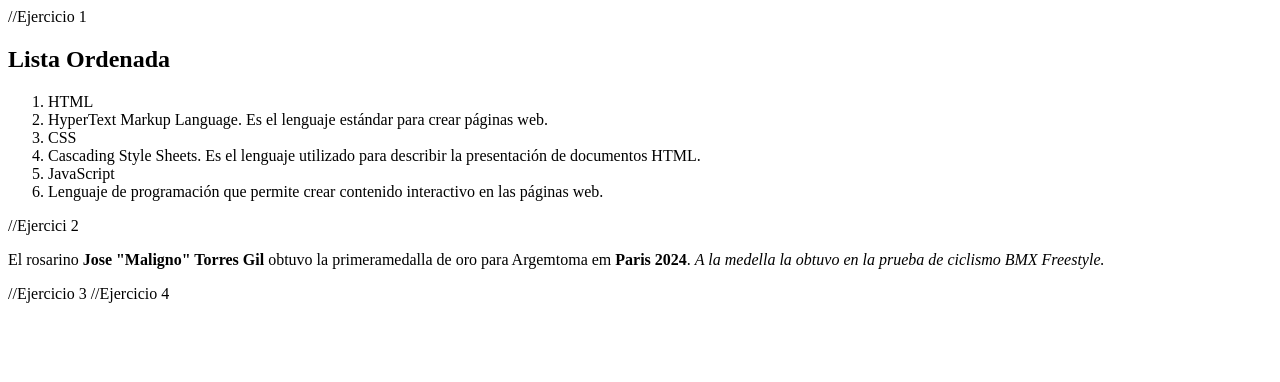
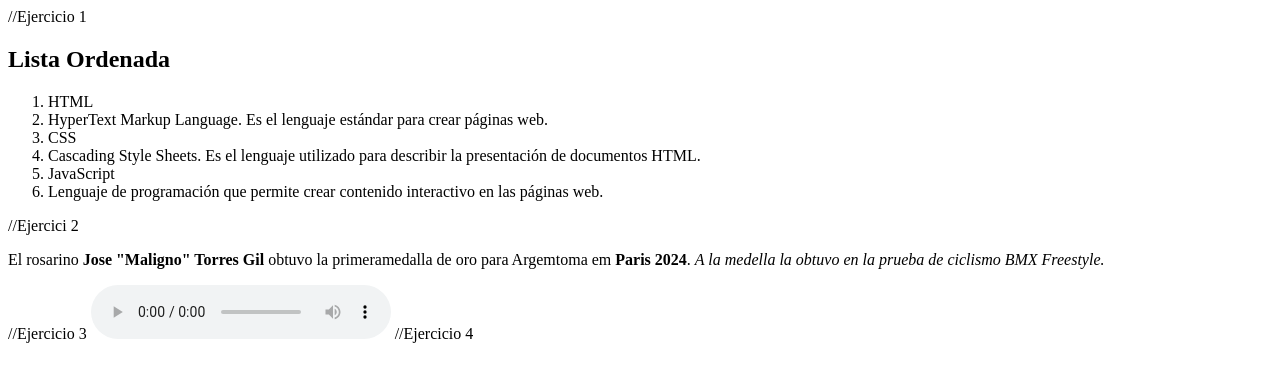
Before and after one commit to camiitomaino1/Programacion-II, a plain HTML site: page Practica 1/ejercicio2.html in a window 1280 px wide. Drawn offline with Linux system fonts and the light colour scheme.

Commit message:
Update ejercicio2.html

```diff
--- a/Practica 1/ejercicio2.html
+++ b/Practica 1/ejercicio2.html
@@ -20,7 +20,7 @@
             <p>El rosarino <b>Jose "Maligno" Torres Gil</b> obtuvo la primeramedalla de oro para Argemtoma em <b>Paris 2024</b>. <i>A la medella la obtuvo en la prueba de ciclismo BMX Freestyle.</i></p>
 
             //Ejercicio 3
-            <audio src="https://cdn.pixabay.com/audio/2021/08/08/audio_88447e769f.mp3" autoplay loop>Sonido</audio>
+            <audio src="https://cdn.pixabay.com/audio/2021/08/08/audio_88447e769f.mp3" autoplay loop controls>Sonido</audio>
 
             //Ejercicio 4
 
```
